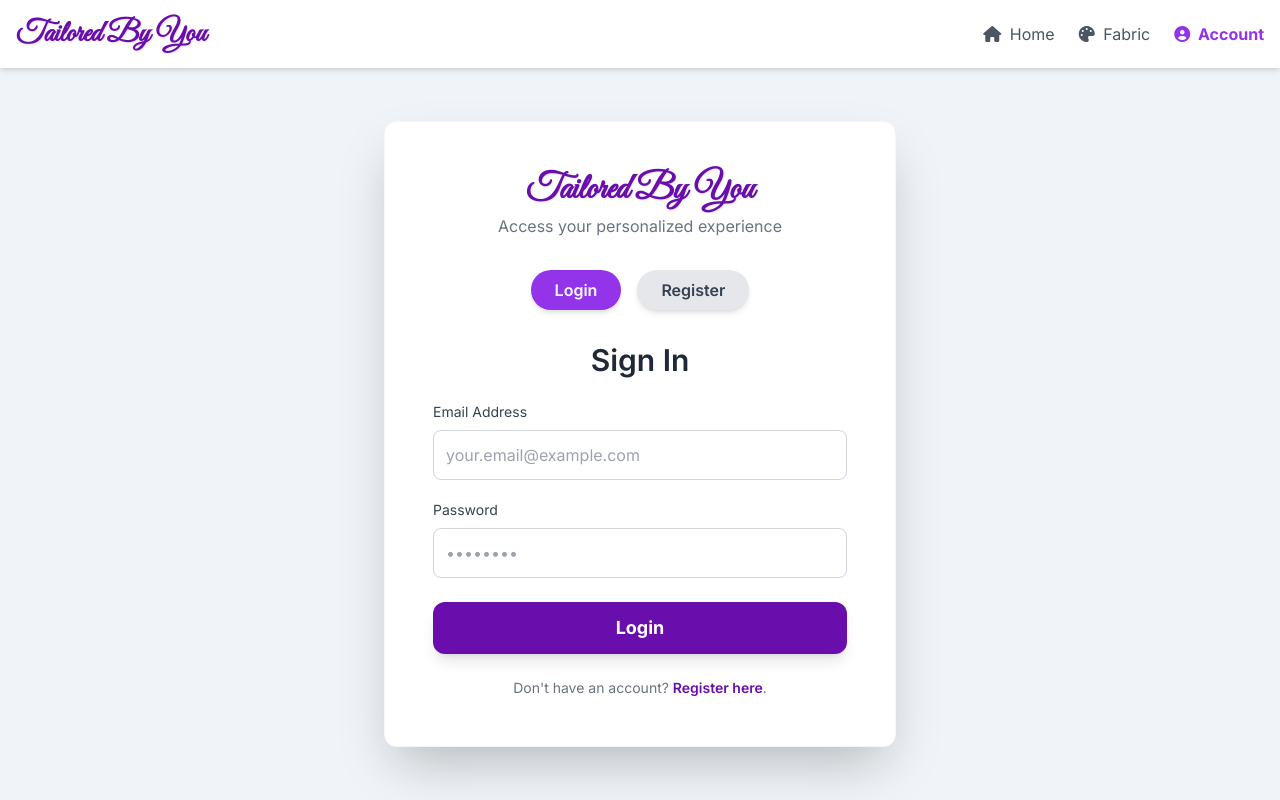
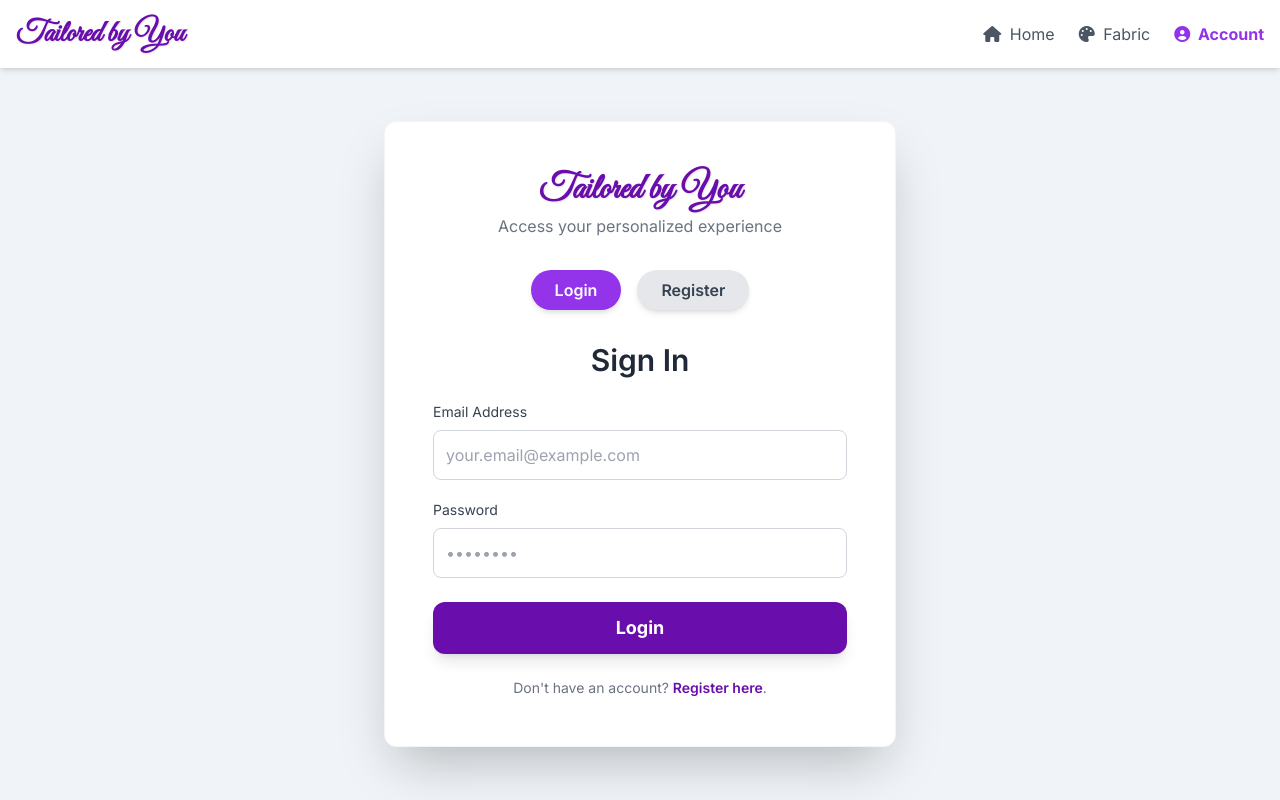
Before and after one commit to corteznicolejohn869-netizen/TBY, a plain HTML site: page login.html in a window 1280 px wide. Drawn offline with nearby package versions, Linux system fonts and the light colour scheme.

Commit message:
Update login.html

```diff
--- a/login.html
+++ b/login.html
@@ -168,7 +168,7 @@
     <!-- Header / Navigation Bar -->
     <header class="bg-white shadow-md w-full">
         <div class="max-w-7xl mx-auto flex items-center justify-between p-4">
-            <a href="#" class="logo text-3xl font-bold"> Tailored By You </a>
+            <a href="#" class="logo text-3xl font-bold"> Tailored by You </a>
             <nav class="flex space-x-4 sm:space-x-6">
                 <!-- Links to other pages -->
                 <a href="index.html" class="text-gray-600 hover:text-purple-600 transition duration-150 font-medium">
@@ -194,7 +194,7 @@
 
             <!-- Auth Card -->
             <div class="bg-white p-8 md:p-12 rounded-xl shadow-2xl border border-gray-100">
-                <h1 class="text-4xl logo text-center mb-1 font-bold">Tailored By You</h1>
+                <h1 class="text-4xl logo text-center mb-1 font-bold">Tailored by You</h1>
                 <p class="text-center text-gray-500 mb-8">Access your personalized experience</p>
 
                 <div class="flex justify-center space-x-4 mb-8">
@@ -413,4 +413,5 @@ setTimeout(() => {
 
     </script>
 </body>
+
 </html>
```
